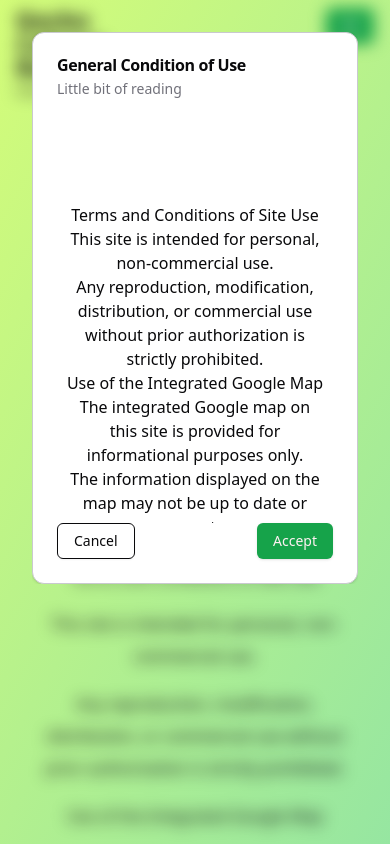
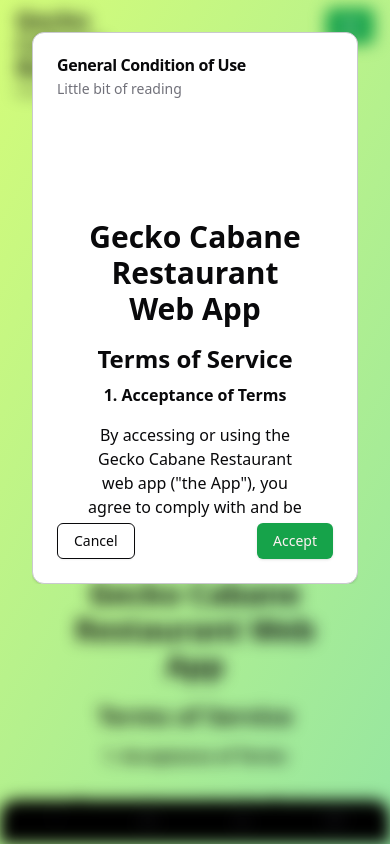
Before and after one commit to AnatholyB1/gecko_cabane, a React (Vite) app in the folder Gecko_Cabane_Restaurant/: page /cgu in a window 390 px wide. Built offline with nearby package versions, Linux system fonts and the light colour scheme.

Commit message:
phone footer

```diff
--- a/Gecko_Cabane_Restaurant/src/component/home-info.tsx
+++ b/Gecko_Cabane_Restaurant/src/component/home-info.tsx
@@ -17,7 +17,7 @@ function HomeInfo({ className} : { className? : string}) {
                     </div>
                     <div  className="grid grid-flow-row gap-1 px-5 md:w-[50rem]" >
                         <p className='text-center home-info-p'>Open time :</p>
-                        <p className='text-center home-info-p'>17:00 - 23:00</p>
+                        <p className='text-center home-info-p'>17:00 - 22:30</p>
                     </div>
                     <Button id="link about" title="link about" className="flex gap-2 hover:scale-105 transition-transform rounded-full" onClick={() => nav('/about')} ><BookOpen className='w-4 h-4 stroke-1'></BookOpen> Read More</Button>
             </section> );
--- a/Gecko_Cabane_Restaurant/src/page/cgu.tsx
+++ b/Gecko_Cabane_Restaurant/src/page/cgu.tsx
@@ -9,7 +9,7 @@ import {
   CardTitle,
 } from "@/components/ui/card"
 import { useEffect, useState} from "react";
-import { useNavigate } from "react-router-dom";
+import { Link, useNavigate } from "react-router-dom";
 import { Player, Controls } from "@lottiefiles/react-lottie-player";
 import Monkey from '@/assets/monkeyWalk.json'
 
@@ -39,15 +39,7 @@ function CGU() {
         <Layer className={`${focus  && 'blur'} overflow-x-hidden`}>
             <section className={`grid w-full grid-flow-row place-items-center gap-4 h-auto py-[5rem]  px-5 text-center home-info-p ${bg ? ' w-full' : '' }`}>
                 <div className={` overflow-y-auto grid grid-flow-row  max-h-[600px] place-items-center rounded-xl gap-4 h-auto ${bg ? ' w-full' : '/90 '}  py-[5rem] px-5 text-center home-info-p `}>
-                    <h2>Terms and Conditions of Site Use</h2>
-                    <p>This site is intended for personal, non-commercial use.</p>
-                    <p>Any reproduction, modification, distribution, or commercial use without prior authorization is strictly prohibited.</p>
-                    <h2>Use of the Integrated Google Map</h2>
-                    <p>The integrated Google map on this site is provided for informational purposes only.</p>
-                    <p>The information displayed on the map may not be up to date or accurate.</p>
-                    <h2>Use of the Pinterest Application</h2>
-                    <p>Certain parts of this site may integrate content from the Pinterest application.</p>
-                    <p>The use of this content is subject to Pinterest's terms of use.</p>
+                    <TermsOfService />
                 </div>
                 <Button id="accept" onClick={() => handleAccept()}>Accept</Button>
             </section>
@@ -58,16 +50,8 @@ function CGU() {
                     <CardTitle>General Condition of Use</CardTitle>
                     <CardDescription>Little bit of reading</CardDescription>
                 </CardHeader>
-                <CardContent className="grid  grid-flow-row h-auto min-w-[300px] max-w-[80%] mg:min-w-[700px] max-h-[400px]   py-[5rem] px-5 text-center overflow-y-auto sm:overflow-hidden ">
-                    <h2>Terms and Conditions of Site Use</h2>
-                    <p>This site is intended for personal, non-commercial use.</p>
-                    <p>Any reproduction, modification, distribution, or commercial use without prior authorization is strictly prohibited.</p>
-                    <h2>Use of the Integrated Google Map</h2>
-                    <p>The integrated Google map on this site is provided for informational purposes only.</p>
-                    <p>The information displayed on the map may not be up to date or accurate.</p>
-                    <h2>Use of the Pinterest Application</h2>
-                    <p>Certain parts of this site may integrate content from the Pinterest application.</p>
-                    <p>The use of this content is subject to Pinterest's terms of use.</p>
+                <CardContent className="grid  grid-flow-row h-auto min-w-[300px] max-w-[80%] mg:min-w-[700px] max-h-[400px]   py-[5rem] px-5 text-center overflow-y-auto  ">
+                    <TermsOfService />
                 </CardContent>
                 <CardFooter className="flex justify-between w-full">
                     <Button id="foccus" onClick={() => setFocus(false)} variant="outline">Cancel</Button>
@@ -108,4 +92,48 @@ function CGU() {
 
 export default CGU;
 
+
+const TermsOfService: React.FC = () => {
+    return (
+      <div className="font-sans overflow-y-auto overflow-x-clip overflow-scroll">
+        <div className="container mx-auto p-4">
+          <h1 className="text-3xl font-bold mb-4">Gecko Cabane Restaurant Web App</h1>
+          <h2 className="text-2xl font-bold mb-2">Terms of Service</h2>
+
+          <p className="mb-4"><strong>1. Acceptance of Terms</strong></p>
+          <p className="mb-4">By accessing or using the Gecko Cabane Restaurant web app ("the App"), you agree to comply with and be bound by these Terms of Service. If you do not agree with any part of these terms, you may not use the App.</p>
+
+          <p className="mb-4"><strong>2. Use of the App</strong></p>
+          <p className="mb-4">2.1 <strong>License:</strong> Gecko Cabane Restaurant grants you a limited, non-exclusive, non-transferable, and revocable license to use the App for your personal or business use.</p>
+          <p className="mb-4">2.2 <strong>User Accounts:</strong> To access certain features of the App, you may be required to create an account. You are responsible for maintaining the confidentiality of your account information.</p>
+
+          <p className="mb-4"><strong>3. Privacy and Cookies</strong></p>
+          <p className="mb-4">3.1 <strong>Privacy Policy:</strong> Your use of the App is also governed by our Privacy Policy, which can be found <Link to="/privacy-policy" >here</Link>.</p>
+          <p className="mb-4">3.2 <strong>Cookies:</strong> By using the App, you agree to the use of cookies for theme color preferences and connection usage analytics. You can manage your cookie preferences through the settings.</p>
+
+          <p className="mb-4"><strong>4. Google Maps Integration</strong></p>
+          <p className="mb-4">4.1 <strong>Mapping Services:</strong> The App includes Google Maps to provide location-based services. Your use of Google Maps is subject to Google's Terms of Service, available at <a href="https://www.google.com/intl/en-US_US/help/terms_maps/">https://www.google.com/intl/en-US_US/help/terms_maps/</a>.</p>
+
+          <p className="mb-4"><strong>5. Custom API</strong></p>
+          <p className="mb-4">5.1 <strong>API Usage:</strong> The custom API provided by Gecko Cabane Restaurant is intended for use within the App. Unauthorized access or use of the API is strictly prohibited.</p>
+
+          <p className="mb-4"><strong>6. Theme Color Preferences</strong></p>
+          <p className="mb-4">6.1 <strong>Cookie Usage:</strong> The App may store cookies to remember your theme color preferences. You can manage these preferences through the settings.</p>
+
+          <p className="mb-4"><strong>7. User Conduct</strong></p>
+          <p className="mb-4">7.1 <strong>Prohibited Actions:</strong> You agree not to engage in any activity that may interfere with or disrupt the App, including but not limited to hacking, scraping, or any other unauthorized use of the App.</p>
+
+          <p className="mb-4"><strong>8. Changes to Terms</strong></p>
+          <p className="mb-4">Gecko Cabane Restaurant reserves the right to modify or revise these Terms of Service at any time. Your continued use of the App after such modifications will constitute your acknowledgment of the modified terms.</p>
+
+          <p className="mb-4"><strong>9. Termination</strong></p>
+          <p className="mb-4">Gecko Cabane Restaurant reserves the right to terminate or suspend your account and access to the App at its sole discretion, without notice, for any reason.</p>
+
+          <h2 className="text-2xl font-bold mb-2">Contact Information</h2>
+          <p>If you have any questions about these Terms of Service, please contact us at <a href="mailto:geckocabanerestaurant@gmail.com" className="text-blue-500">geckocabanerestaurant@gmail.com</a>.</p>
+        </div>
+      </div>
+    );
+  };
+
 //<Lottie autoPlay={true}  onComplete={() => setBg(true)} className={`${focus  && 'hidden'} overflow-x-hidden   ${bg  && 'hidden'} top-0 left-[-10%] w-[120%] absolute z-[-1]`} animationData={Monkey} loop={false}></Lottie>
--- a/Gecko_Cabane_Restaurant/src/page/privacy-policy.tsx
+++ b/Gecko_Cabane_Restaurant/src/page/privacy-policy.tsx
@@ -1,19 +1,47 @@
+import { Button } from "@/components/ui/button";
 import Layer from "@/layer";
+import { Link } from "react-router-dom";
 
 function Privacypolicy() {
     return (
         <Layer>
-            <section className="grid  grid-flow-row w-full h-auto  py-[5rem] px-5">
-                <p className="text-center home-info-p">Welcome to our privacy policy page.</p>
-                <p className="text-center home-info-p">We take the protection of your personal data very seriously. This privacy policy explains how we collect, use, and protect your information when you use our website.</p>
-                <p className="text-center home-info-p">Collection and Use of Information</p>
-                <p className="text-center home-info-p">When you visit our website, we may collect certain information about you, such as your IP address, browser, operating system, etc. This information is used to improve your experience on our site and analyze usage trends.</p>
-                <p className="text-center home-info-p">Disclosure of Information</p>
-                <p className="text-center home-info-p">We do not disclose your personal information to third parties without your consent, unless required by law.</p>
-                <p className="text-center home-info-p">Security of Information</p>
-                <p className="text-center home-info-p">We have implemented security measures to protect your personal information from unauthorized access or disclosure.</p>
-                <p className="text-center home-info-p">Changes to the Privacy Policy</p>
-                <p className="text-center home-info-p">We reserve the right to modify this privacy policy at any time. Please check this page regularly to stay informed of any changes.</p>
+            <section className="grid  grid-flow-row w-full h-auto place-items-center  py-[5rem] px-5">
+            <div className="font-sans ">
+      <div className="container mx-auto p-4">
+        <h1 className="text-3xl font-bold mb-4">Gecko Cabane Restaurant Web App</h1>
+        <h2 className="text-2xl font-bold mb-2">Privacy Policy</h2>
+
+        <p className="mb-4">This Privacy Policy describes how Gecko Cabane Restaurant ("we" or "us") collects, uses, and shares information when you use our web app ("the App").</p>
+
+        <p className="mb-4"><strong>1. Information We Collect</strong></p>
+        <p className="mb-4">1.1 <strong>Personal Information:</strong> We may collect personal information, such as your name and email address, when you create an account or contact us.</p>
+        <p className="mb-4">1.2 <strong>Usage Information:</strong> We may collect information about how you use the App, including your preferences and interactions with the features.</p>
+
+        <p className="mb-4"><strong>2. How We Use Your Information</strong></p>
+        <p className="mb-4">2.1 <strong>Provide and Improve the App:</strong> We use the collected information to provide and improve the functionality of the App.</p>
+        <p className="mb-4">2.2 <strong>Communicate with You:</strong> We may use your contact information to communicate with you about updates, promotions, or important notices.</p>
+
+        <p className="mb-4"><strong>3. Cookies</strong></p>
+        <p className="mb-4">3.1 <strong>What are Cookies:</strong> Cookies are small pieces of data stored on your device that help us improve your experience on the App.</p>
+        <p className="mb-4">3.2 <strong>How We Use Cookies:</strong> We use cookies to remember your theme color preferences and analyze usage patterns.</p>
+
+        <p className="mb-4"><strong>4. Information Sharing</strong></p>
+        <p className="mb-4">4.1 <strong>Third-Party Services:</strong> We may share information with third-party services, such as Google Maps for mapping services.</p>
+        <p className="mb-4">4.2 <strong>Legal Compliance:</strong> We may disclose information if required by law or in response to a legal request.</p>
+
+        <p className="mb-4"><strong>5. Your Choices</strong></p>
+        <p className="mb-4">5.1 <strong>Account Information:</strong> You can update or delete your account information through the App's settings.</p>
+        <p className="mb-4">5.2 <strong>Cookie Preferences:</strong> You can manage your cookie preferences through the App's settings.</p>
+
+        <p className="mb-4"><strong>6. Changes to This Privacy Policy</strong></p>
+        <p className="mb-4">We may update this Privacy Policy to reflect changes in our practices. We will notify you of any significant changes through the App.</p>
+
+        <h2 className="text-2xl font-bold mb-2">Contact Information</h2>
+        <p>If you have any questions about this Privacy Policy, please contact us at <a href="mailto:geckocabanerestaurant@gmail.com" >geckocabanerestaurant@gmail.com</a>.</p>
+      </div>
+    </div>
+
+        <Button className="rounded-full"><Link  to='/'>Go to main page</Link></Button>
             </section>
         </Layer>
     );
--- a/Gecko_Cabane_Restaurant/src/static/footer.tsx
+++ b/Gecko_Cabane_Restaurant/src/static/footer.tsx
@@ -13,6 +13,8 @@ import Star from "@/assets/star.json"
 import { Player} from "@lottiefiles/react-lottie-player";
 import { createRef } from "react"
 import { useMenu } from "@/Provider/MenuProvider"
+import { FontAwesomeIcon } from "@fortawesome/react-fontawesome"
+import { faBellConcierge, faComment, faHouse, faQuestion } from "@fortawesome/free-solid-svg-icons"
 
 export default function Footer ({menu} : {menu : boolean}) {
     const menuType = useMenu()
@@ -20,39 +22,90 @@ export default function Footer ({menu} : {menu : boolean}) {
     const food = createRef<Player>()
     const glass = createRef<Player>()
     return (
-        <section className={`${!menu ?' flex bg-footer items-center flex-col align-center gap-4 px-5  min-h-[10rem] w-screen ' : ' fixed bottom-[30px] left-1/2  h-[3em] text-black z-10 origin-center  -translate-x-1/2 ' }`}>
+        <section className={`${!menu ?' flex bg-footer items-center flex-col align-center gap-4 px-5  md:min-h-[10rem] w-screen ' : ' fixed bottom-[30px] left-1/2  h-[3em] text-black z-10 origin-center  -translate-x-1/2 ' }`}>
             {!menu ?
-            <div className="flex flex-col items-center items-align  align-center gap-4 px-5">
-                <NavigationMenu className="h-auto w-auto ">
-                    <NavigationMenuList >
+                 <>
+                <div className="hidden md:flex flex-col items-center align-center gap-4 px-5">
+                    <NavigationMenu className="h-auto w-auto">
+                        <NavigationMenuList>
                         <NavigationMenuItem>
-
-                                <Link to="/about" className={cn(navigationMenuTriggerStyle(),' cursor-pointer md:px-4 px-1  bg-transparent hover:bg-transparent hover:text-primary transition-transform hover:scale-105')}>About</Link>
-
+                            <Link
+                            to="/about"
+                            className={cn(
+                                navigationMenuTriggerStyle(),
+                                'cursor-pointer md:px-4 px-1 bg-transparent hover:bg-transparent hover:text-primary transition-transform hover:scale-105'
+                            )}
+                            >
+                            About
+                            </Link>
                         </NavigationMenuItem>
                         <NavigationMenuItem>
-
-                                <Link to="/services" className={cn(navigationMenuTriggerStyle(),' md:px-4 px-1 cursor-pointer bg-transparent hover:bg-transparent hover:text-primary transition-transform hover:scale-105')}>Services</Link>
-
+                            <Link
+                            to="/services"
+                            className={cn(
+                                navigationMenuTriggerStyle(),
+                                'md:px-4 px-1 cursor-pointer bg-transparent hover:bg-transparent hover:text-primary transition-transform hover:scale-105'
+                            )}
+                            >
+                            Services
+                            </Link>
                         </NavigationMenuItem>
                         <NavigationMenuItem>
-
-                                <Link to="/shop" className={cn(navigationMenuTriggerStyle(),' md:px-4 px-1 cursor-pointer bg-transparent hover:bg-transparent hover:text-primary transition-transform hover:scale-105')}>Shop</Link>
-
+                            <Link
+                            to="/shop"
+                            className={cn(
+                                navigationMenuTriggerStyle(),
+                                'md:px-4 px-1 cursor-pointer bg-transparent hover:bg-transparent hover:text-primary transition-transform hover:scale-105'
+                            )}
+                            >
+                            Shop
+                            </Link>
                         </NavigationMenuItem>
                         <NavigationMenuItem>
-
-                                <Link to="/contact" className={cn(navigationMenuTriggerStyle(),' md:px-4 px-1 cursor-pointer bg-transparent hover:bg-transparent hover:text-primary transition-transform hover:scale-105')}>Contact</Link>
-
+                            <Link
+                            to="/contact"
+                            className={cn(
+                                navigationMenuTriggerStyle(),
+                                'md:px-4 px-1 cursor-pointer bg-transparent hover:bg-transparent hover:text-primary transition-transform hover:scale-105'
+                            )}
+                            >
+                            Contact
+                            </Link>
                         </NavigationMenuItem>
                         <NavigationMenuItem>
-                                <Link  className={cn(navigationMenuTriggerStyle(),' md:px-4 px-1 cursor-pointer bg-transparent hover:bg-transparent hover:text-primary transition-transform hover:scale-105')} to="/privacy-policy">Privacy Policy</Link>
+                            <Link
+                            className={cn(
+                                navigationMenuTriggerStyle(),
+                                'md:px-4 px-1 cursor-pointer bg-transparent hover:bg-transparent hover:text-primary transition-transform hover:scale-105'
+                            )}
+                            to="/privacy-policy"
+                            >
+                            Privacy Policy
+                            </Link>
                         </NavigationMenuItem>
-                    </NavigationMenuList>
-                </NavigationMenu>
-                <span className=" flex-1 text-center  ">1 36-37 Soi Ruam Jit Tambon Pak Nam, Krabi Chang Wat Krabi 81000, TH | Phone: +66 81 958 5945 | <br /> Email: geckocabanerestaurant@gmail.com</span>
+                        </NavigationMenuList>
+                    </NavigationMenu>
+                    <div className="flex-1 text-center">
+                        <p>
+                        1 36-37 Soi Ruam Jit Tambon Pak Nam, Krabi Chang Wat Krabi 81000, TH | Phone: +66 81 958 5945 |
+                        <br />
+                        Email: geckocabanerestaurant@gmail.com
+                        </p>
+                        <p>
+                        This website is operated by Gecko Cabanre Restaurant. By using this website, you agree to our{' '}
+                        <Link to="/privacy-policy">Privacy Policy</Link>.
+                        </p>
+                    </div>
+                </div>
+                <div className="md:hidden fixed bottom-0 z-50 p-2 grid grid-flow-col  bg-black w-screen place-items-center rounded-tl-2xl rounded-tr-2xl ">
 
-            </div>
+                    <Link to="/about" ><FontAwesomeIcon  className="w-6 h-6 " icon={faQuestion} /> </Link>
+                    <Link to="/" > <FontAwesomeIcon   className="w-6 h-6  "  icon={faHouse} /></Link>
+                    <Link to="/menu" ><FontAwesomeIcon    className="w-6 h-6  "  icon={faBellConcierge} /></Link>
+                    <Link to="/contact" ><FontAwesomeIcon   className="w-6 h-6  "  icon={faComment} /></Link>
+
+                </div>
+                </>
             :
             <div className="w-[12em] h-full bg-background flex flex-row rounded-full items-center justify-center gap-4 ">
                 <Button onClick={() => {star.current?.play(),menuType.setMenuType('special')}} title="Menu" variant={'ghost'} className=" p-0 w-[30px] h-[30px] rounded-full flex items-center justify-center bg-white/60 animation transform duration-600 delay-150 focus:scale-125 focus:bg-white">
```
